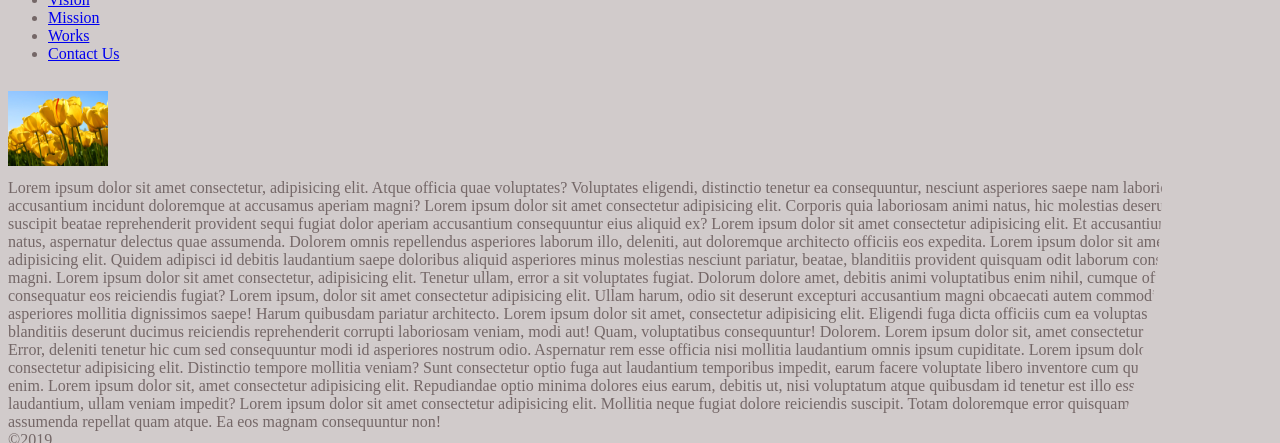
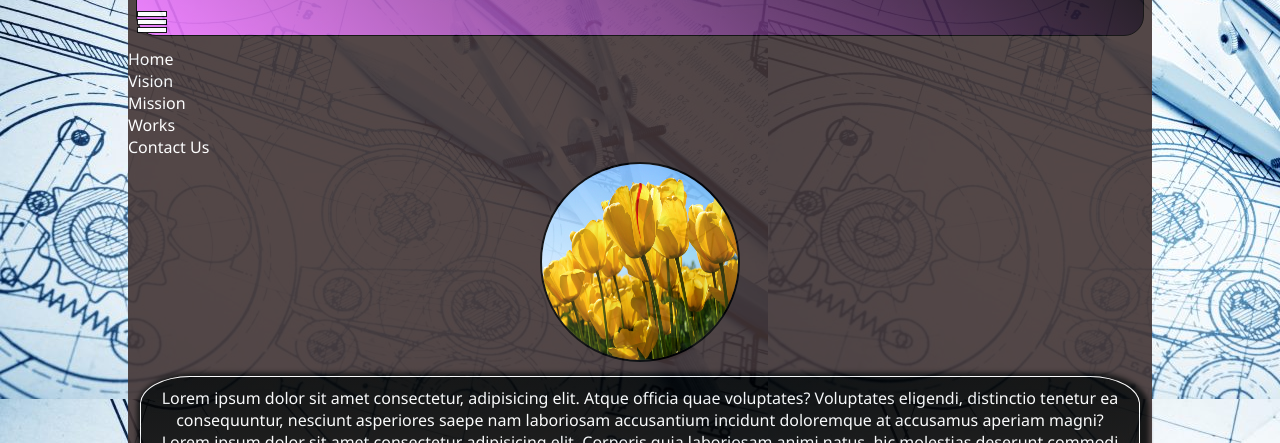
Before and after one commit to yhuakim/portfolio-site, a website: page index.html in a window 1280 px wide. Shown: the part 107-550 px from the top of the page. Drawn offline with nearby package versions, Linux system fonts and the light colour scheme.

Commit message:
fourth commit

```diff
--- a/index.html
+++ b/index.html
@@ -63,7 +63,8 @@
            Lorem ipsum dolor sit amet consectetur adipisicing elit. Distinctio tempore mollitia veniam? Sunt consectetur optio fuga aut laudantium temporibus impedit, earum facere voluptate libero inventore cum quaerat voluptatum hic enim.
             Lorem ipsum dolor sit, amet consectetur adipisicing elit. Repudiandae optio minima dolores eius earum, debitis ut, nisi voluptatum atque quibusdam id tenetur est illo esse tempore laudantium, ullam veniam impedit?
             Lorem ipsum dolor sit amet consectetur adipisicing elit. Mollitia neque fugiat dolore reiciendis suscipit. Totam doloremque error quisquam accusamus eos animi assumenda repellat quam atque. Ea eos magnam consequuntur non!
-       </article>
+            Lorem ipsum dolor sit amet consectetur adipisicing elit. Dicta reiciendis hic odio aperiam pariatur laudantium debitis atque cupiditate vel tenetur dolorem magni, illo facere provident ea nulla doloribus, esse alias.
+        </article>
     </main>
     <footer class="footer">
         &COPY;<span>2019</span>
--- a/styles/main.scss
+++ b/styles/main.scss
@@ -1,9 +1,101 @@
+
+* {
+    box-sizing: border-box;
+}
+html {
+    position: relative;
+    display: grid;
+    background-image: url(../images/engineering-blueprint-768x506.jpg);
+}
+body {
+    background: rgb(66, 52, 52);
+    position: relative;
+    height: 100%;
+    width: 1024px;
+    justify-self: center;
+    align-items: center;
+    border-radius: 5%;
+    opacity: 0.9;
+    z-index: 1;
+    display: grid;
+    main {
+      display: grid;
+
+      .img-wrap {
+          position: relative;
+          justify-self: center;
+          align-self: center;
+
+      }
+    }
+    .bio-img {
+        width: 200px;
+        height: 200px;
+        border-radius: 50%;
+        border: 2px solid #000;
+        margin-bottom: 10px;
+        bottom: 10px;
+        position: relative;
+    }
+    article {
+        background-image: -webkit-linear-gradient(90deg, rgb(56, 52, 52), rgb(0, 0, 0));
+        text-align: center;
+        box-shadow:  3px 3px 5px 6px rgb(0, 0, 0);
+        border: 1px solid;
+        position: relative;
+        max-width: 1000px;
+        min-height: 70vh;
+        justify-self: center;
+        align-self: center;
+        font-family: 'Segoe UI', Tahoma, Geneva, Verdana, sans-serif;
+        color: rgb(255, 255, 255);
+        padding: 10px;
+        border-radius: 5%;
+        opacity: 0.99;
+        align-items: center;
 
 
-body {
-    background: rgb(209, 203, 203);
-    color: #746767;
-    position: relative;
-    main {
+    }
+
 
 }
+aside {
+    float: left;
+}
+ul {
+    margin: 0;
+    padding: 0;
+    list-style: none;
+    display: inline-block;
+
+    a {
+        text-decoration: none;
+        color: white;
+        font-family: 'Segoe UI', Tahoma, Geneva, Verdana, sans-serif;
+        font-weight: 30px;
+    }
+}
+.btnline {
+    background-color: white;
+    width: 30px;
+    height: 2px;
+    padding: 2px;
+    border: 1px solid #000;
+    margin-bottom: 2px;
+}
+header {
+    background-image: linear-gradient(45deg, #e7f, #000);
+    color: white;
+    text-align: center;
+    font-family: 'Courier New', Courier, monospace;
+
+    font-size: 20px;
+    border: 1px solid #000;
+    float: center;
+    padding: 0px;
+    margin: 8px;
+    border-radius: 1em;
+
+
+
+}
```
Also changed, not shown: images/engineering-blueprint-768x506.jpg (added), styles/main.css, 2 other files.
